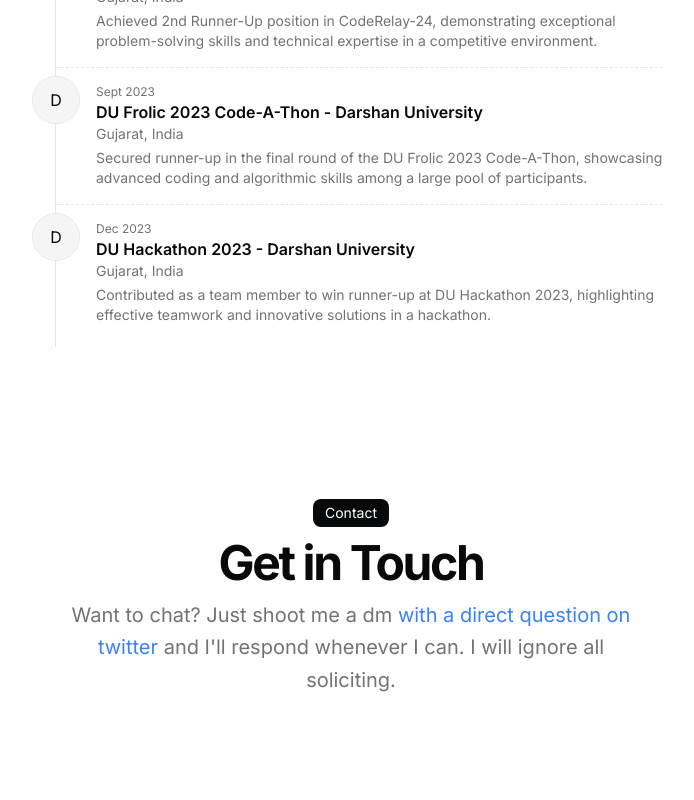
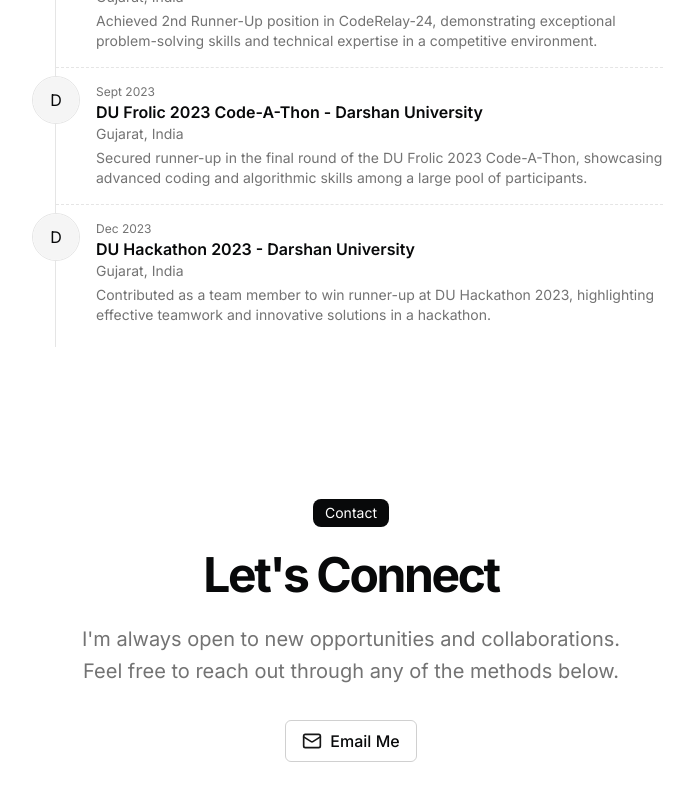
Before and after one commit to MeetBagda/PORTFOLIO, a Next.js app: page / in a window 1280 px wide. Shown: the part 2492-3292 px from the top of the page, without its empty margins (289-983 px from the left). Built offline with nearby package versions, Linux system fonts and the light colour scheme.

Commit message:
modify the contact section

```diff
--- a/src/app/page.tsx
+++ b/src/app/page.tsx
@@ -8,6 +8,7 @@ import { Badge } from "@/components/ui/badge";
 import { DATA } from "@/data/resume";
 import Link from "next/link";
 import Markdown from "react-markdown";
+import { Icons } from "@/components/icons";
 
 const BLUR_FADE_DELAY = 0.04;
 
@@ -196,28 +197,44 @@ export default function Page() {
         </div>
       </section>
       <section id="contact">
-        <div className="grid items-center justify-center gap-4 px-4 text-center md:px-6 w-full py-12">
+  <div className="grid items-center justify-center gap-8 px-4 text-center md:px-6 w-full py-12">
     <BlurFade delay={BLUR_FADE_DELAY * 16}>
-            <div className="space-y-3">
+      <div className="space-y-6">
         <div className="inline-block rounded-lg bg-foreground text-background px-3 py-1 text-sm">
           Contact
         </div>
         <h2 className="text-3xl font-bold tracking-tighter sm:text-5xl">
-                Get in Touch
+          Let's Connect
         </h2>
         <p className="mx-auto max-w-[600px] text-muted-foreground md:text-xl/relaxed lg:text-base/relaxed xl:text-xl/relaxed">
-                Want to chat? Just shoot me a dm{" "}
-                <Link
-                  href={DATA.contact.social.X.url}
-                  className="text-blue-500 hover:underline"
-                >
-                  with a direct question on twitter
-                </Link>{" "}
-                and I&apos;ll respond whenever I can. I will ignore all
-                soliciting.
+            I'm always open to new opportunities and collaborations. Feel free to reach out through any of the methods below.
         </p>
       </div>
     </BlurFade>
+
+    <div className="flex flex-col items-center gap-4 md:flex-row md:justify-center">
+        {/* Email Contact */}
+        <BlurFade delay={BLUR_FADE_DELAY * 17}>
+        <Link
+        href={`mailto:${DATA.contact.email}`}
+        className="flex items-center gap-2 rounded-md border border-primary/20 px-4 py-2 transition-colors hover:bg-primary/5 focus:bg-primary/10"
+        >
+            <Icons.email className="h-5 w-5 text-primary"/>
+          <span className="font-medium text-foreground">Email Me</span>
+        </Link>
+      </BlurFade>
+        {/* Phone Contact */}
+        {/* <BlurFade delay={BLUR_FADE_DELAY * 18}>
+           <Link
+              href={`tel:${DATA.contact.tel}`}
+              className="flex items-center gap-2 rounded-md border border-primary/20 px-4 py-2 transition-colors hover:bg-primary/5 focus:bg-primary/10"
+            >
+              <Icons.whatsapp className="h-5 w-5 text-primary"/>
+                <span className="font-medium text-foreground">Call Me</span>
+            </Link>
+        </BlurFade> */}
+
+    </div>
   </div>
 </section>
     </main>
```
Lines whose indentation alone changed are shown as unchanged.
